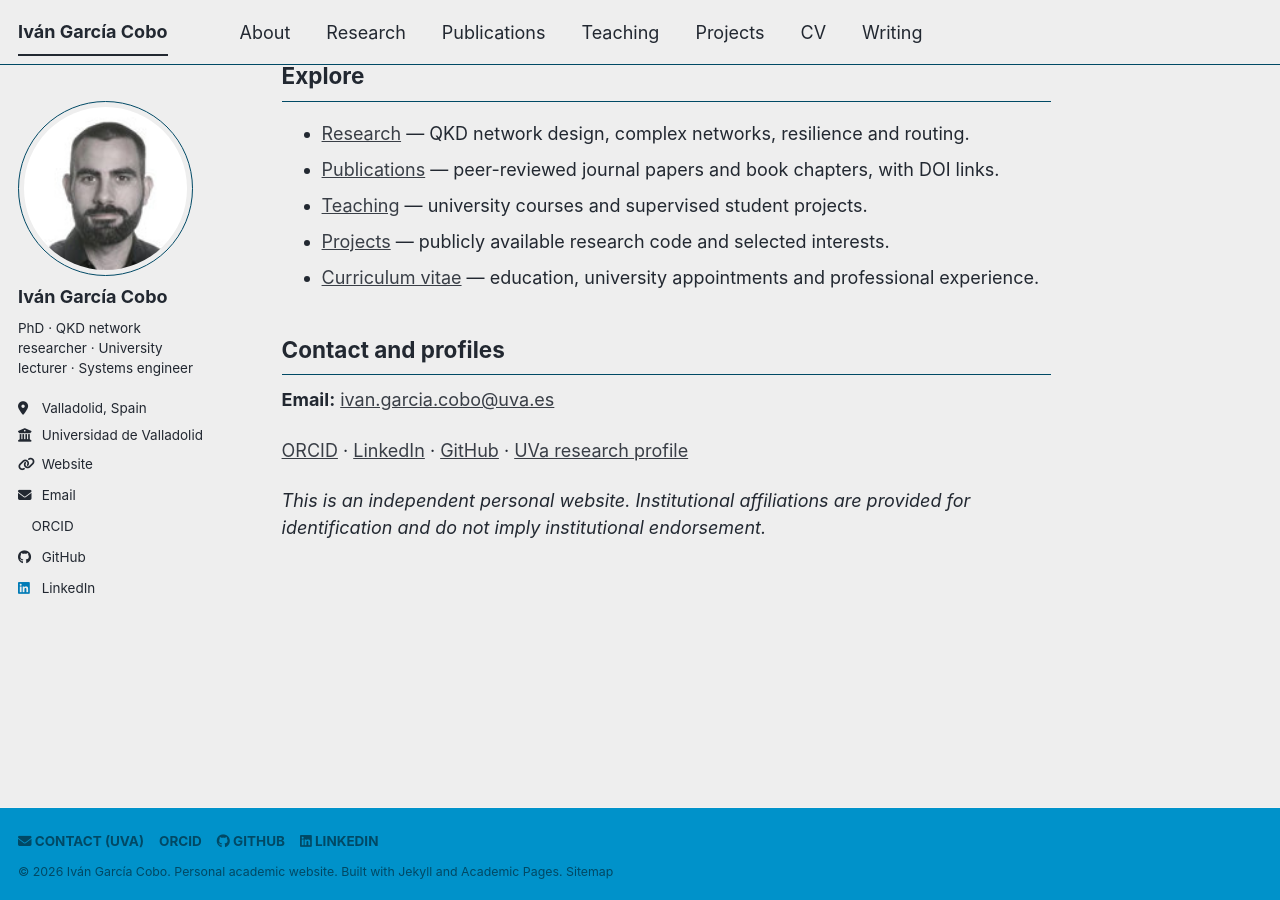
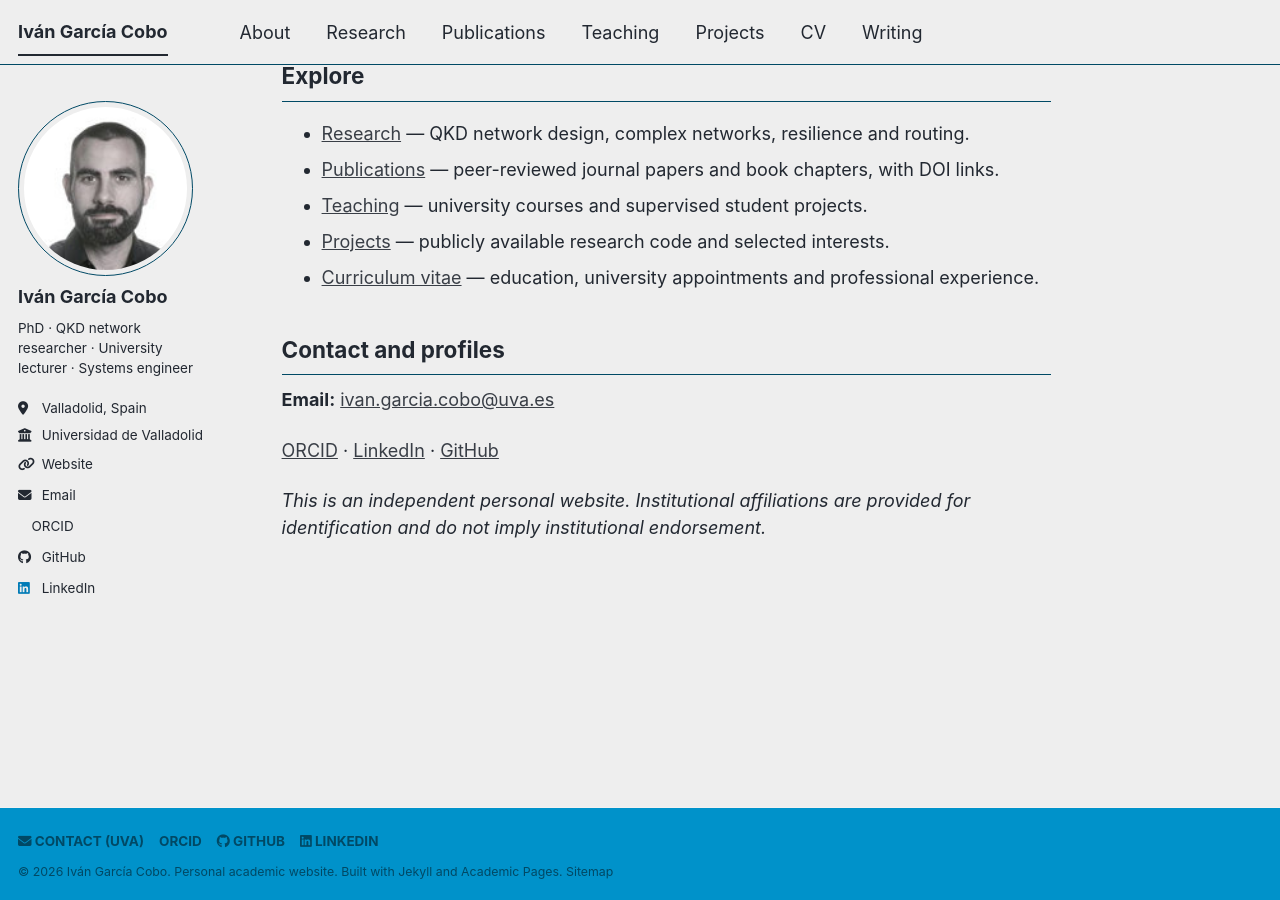
Before and after one commit to ivgarci/ivgarci.github.io, a Jekyll site: the page built from _pages/about.md, in a window 1280 px wide and 900 px high, scrolled down 711 px. Built offline with Jekyll 4.4.1, drawn with Linux system fonts in a browser that asks for light colours; a style sheet for code colours, icons or effects is not loaded.

Commit message:
Remove link to outdated institutional profile pending UVa metadata update

```diff
--- a/_pages/about.md
+++ b/_pages/about.md
@@ -34,6 +34,6 @@ My previous career includes DevOps, systems engineering, telecommunications and
 
 **Email:** [ivan.garcia.cobo@uva.es](mailto:ivan.garcia.cobo@uva.es)
 
-[ORCID](https://orcid.org/0000-0002-9472-5613) · [LinkedIn](https://www.linkedin.com/in/garciacobo/) · [GitHub](https://github.com/ivgarci) · [UVa research profile](https://portaldelaciencia.uva.es/investigadores/2508769/detalle)
+[ORCID](https://orcid.org/0000-0002-9472-5613) · [LinkedIn](https://www.linkedin.com/in/garciacobo/) · [GitHub](https://github.com/ivgarci)
 
 *This is an independent personal website. Institutional affiliations are provided for identification and do not imply institutional endorsement.*
```
Also changed, not shown: _pages/publications.md (+1 -1 lines).
